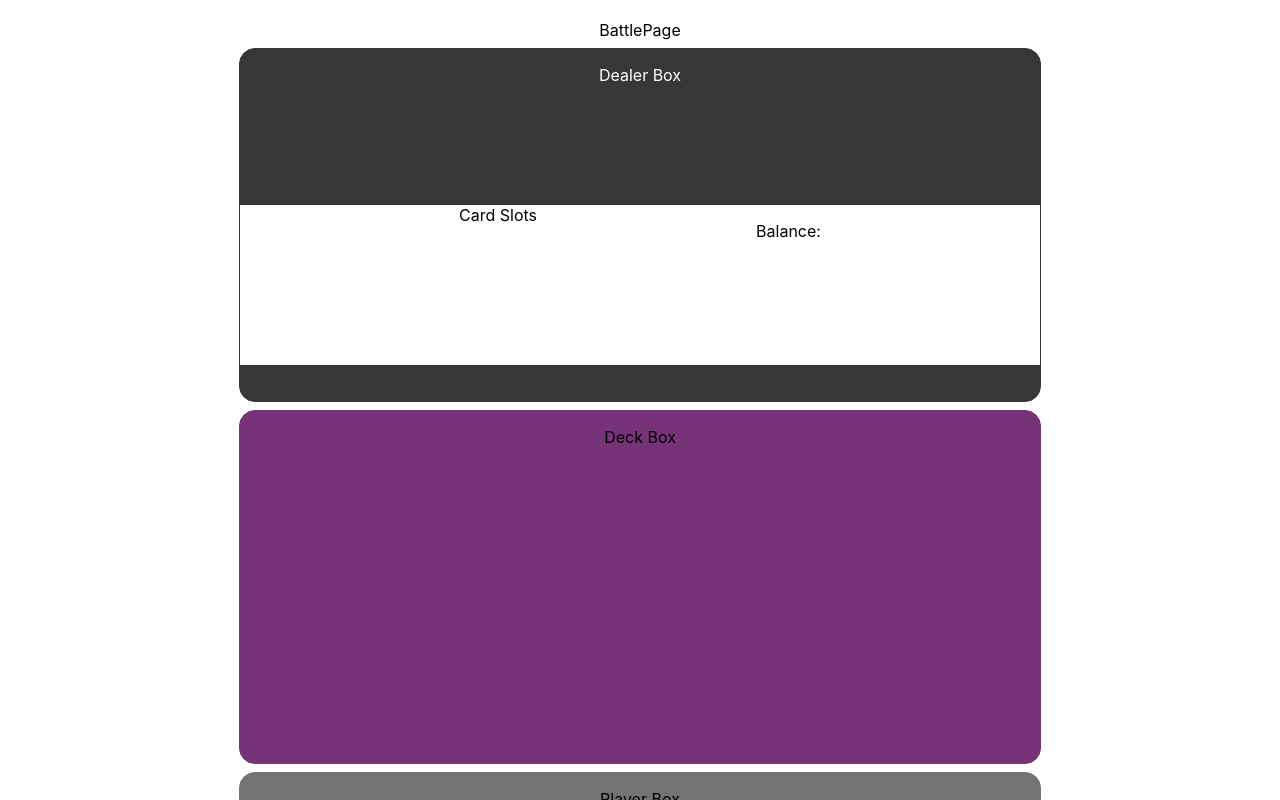
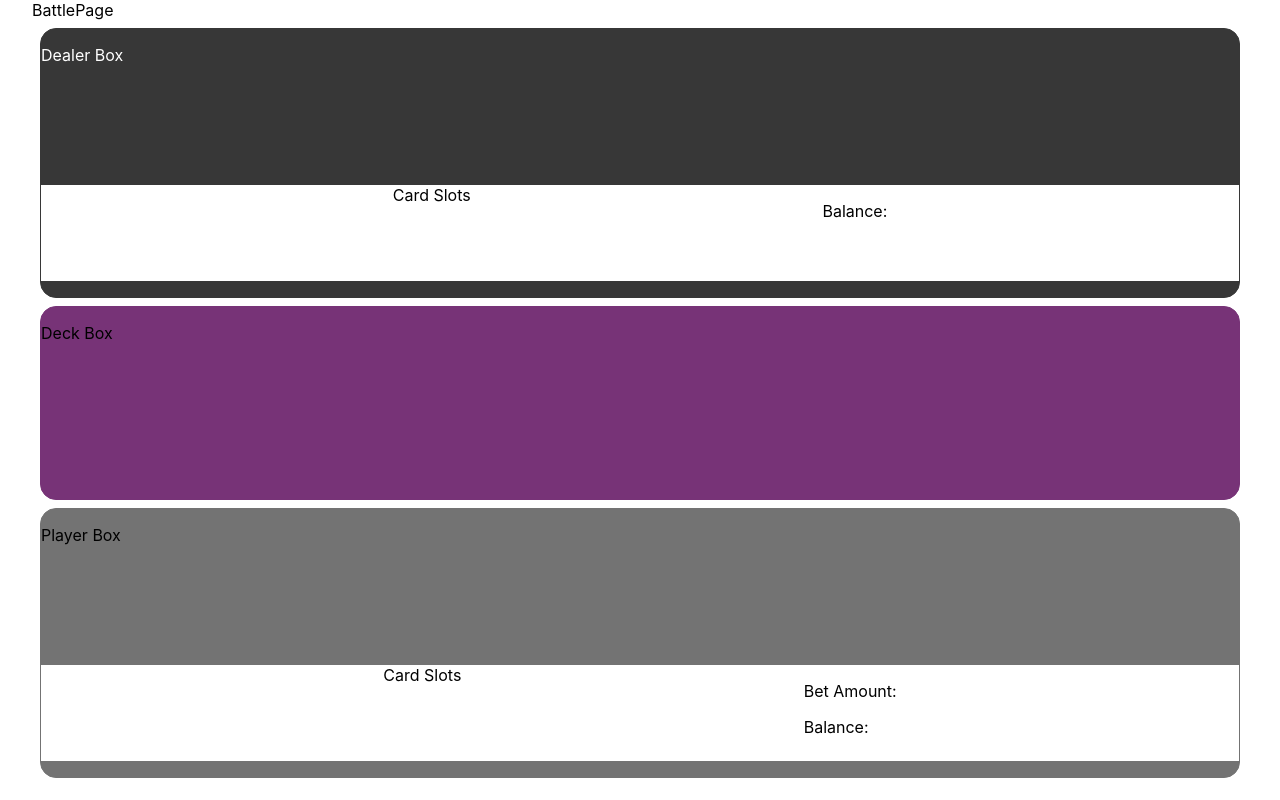
Before and after one commit to rohitgj169/blackest-jack, a React (Create React App) app: page /battle in a window 1280 px wide. Shown: the top 800 px of the page. Built offline with nearby package versions, Linux system fonts and the light colour scheme.

Commit message:
clean up some css

```diff
--- a/src/App.css
+++ b/src/App.css
@@ -1,9 +1,8 @@
 .App {
+  margin: 0 auto;
   display: flex;
   flex-direction: column;
   align-items: center;
   justify-content: center;
-  text-align: center;
-  padding: 20px;
-
+  width: 95%;
 }
--- a/src/components/Dealer/Dealer.css
+++ b/src/components/Dealer/Dealer.css
@@ -4,14 +4,12 @@
     background: #373737;
     padding: 1rem 0;
     margin: 0.5rem;
-    width: 50rem;
-    height: 20rem;
     color: #FFF;
 }
 
 .card-bar {
     background: #FFF;
-    height: 10rem;
+    height: 6rem;
     margin-top: 7.5rem;
     display: flex;
     flex-direction: row;
--- a/src/components/Deck/Deck.css
+++ b/src/components/Deck/Deck.css
@@ -4,6 +4,5 @@
     background: #773377;
     padding: 1rem 0;
     margin: 0.5rem;
-    width: 50rem;
-    height: 20rem;
+    height: 10rem;
 }
--- a/src/components/Player/Player.css
+++ b/src/components/Player/Player.css
@@ -4,13 +4,11 @@
     background: #737373;
     padding: 1rem 0;
     margin: 0.5rem;
-    width: 50rem;
-    height: 20rem;
 }
 
 .card-bar {
     background: #FFF;
-    height: 10rem;
+    height: 6rem;
     margin-top: 7.5rem;
     display: flex;
     flex-direction: row;
--- /dev/null
+++ b/src/pages/BattlePage/BattlePage.css
@@ -0,0 +1,3 @@
+.battle-container {
+  width: 100%;
+}
--- a/src/pages/BattlePage/BattlePage.jsx
+++ b/src/pages/BattlePage/BattlePage.jsx
@@ -1,3 +1,4 @@
+import "./BattlePage.css"
 import React, {useState} from 'react';
 import Player from '../../components/Player/Player';
 import Dealer from '../../components/Dealer/Dealer';
@@ -10,7 +11,7 @@ export default function BattlePage() {
 
   const [currentDeck, setCurrentDeck] = useState(newDeck);
   return (
-    <div>
+    <div className="battle-container">
       BattlePage
       <Dealer/>
       <Deck/>
```
